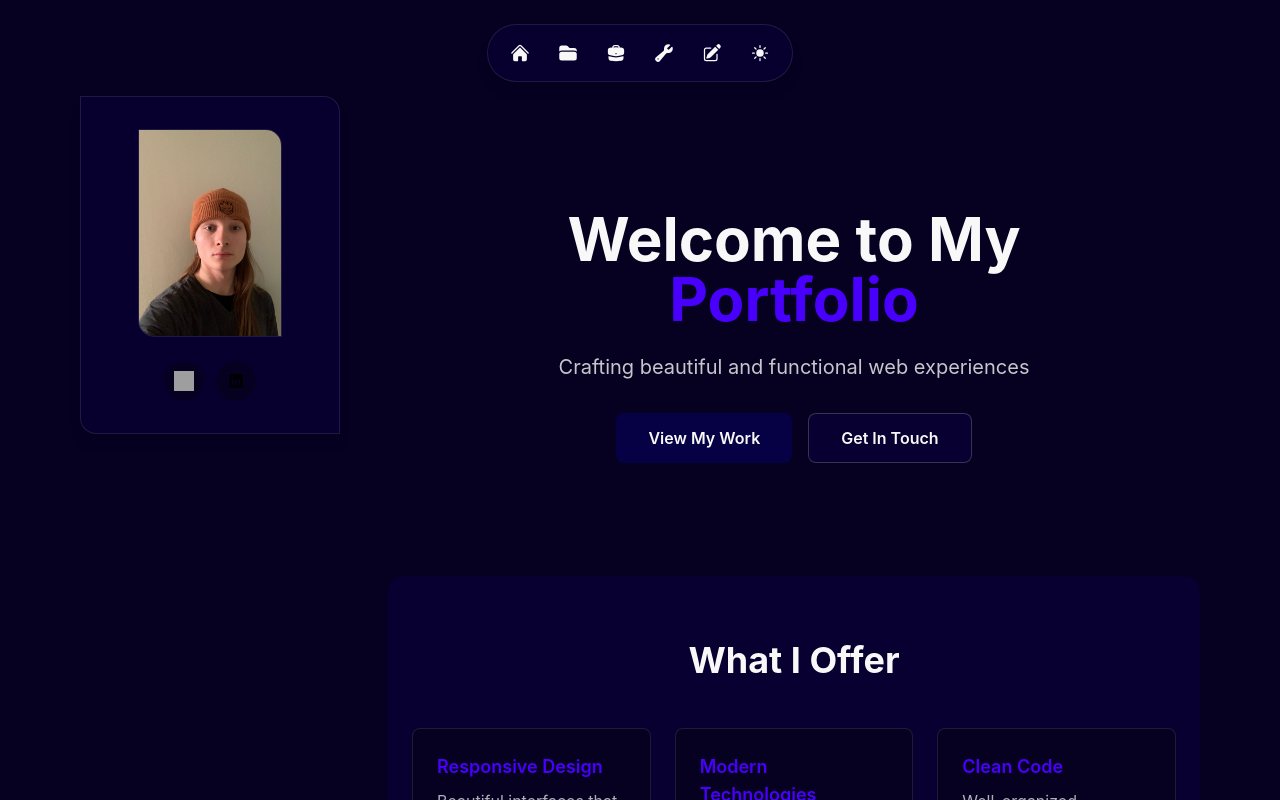
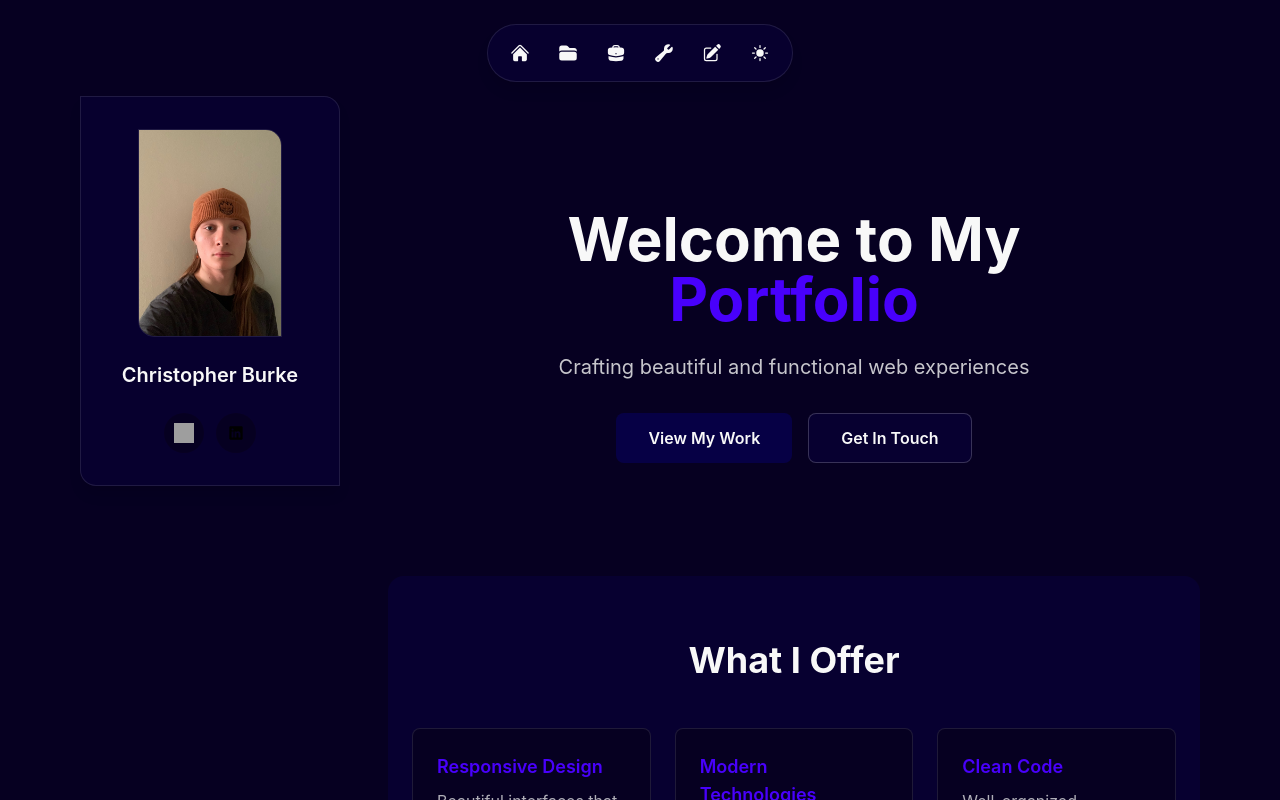
Before and after one commit to cburke6897/Portfolio, a React (Vite) app: page / in a window 1280 px wide. Shown: the top 800 px of the page. Built offline with nearby package versions, Linux system fonts and the light colour scheme; grey boxes are pictures that could not be loaded.

Commit message:
Adds name to ImageCard

```diff
--- a/src/components/ImageCard.jsx
+++ b/src/components/ImageCard.jsx
@@ -16,6 +16,10 @@ export default function ImageCard({
 					className="mx-auto h-52 w-36 rounded-2xl rounded-tl-none rounded-br-none object-cover border border-text-light/10 dark:border-text-dark/10"
 				/>
 			</div>
+
+			<h2 className="text-xl font-semibold text-text-light dark:text-text-dark">
+				Christopher Burke
+			</h2>
 
 			<div className="flex items-center gap-3">
 				<IconButton
```
